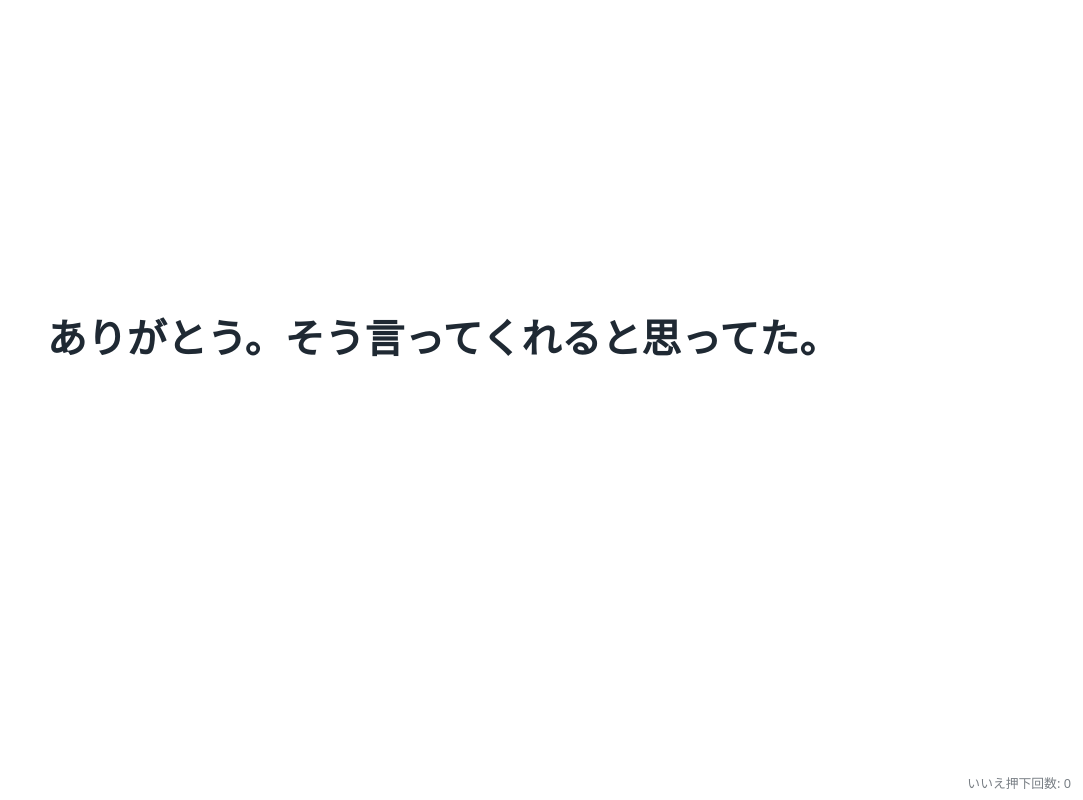
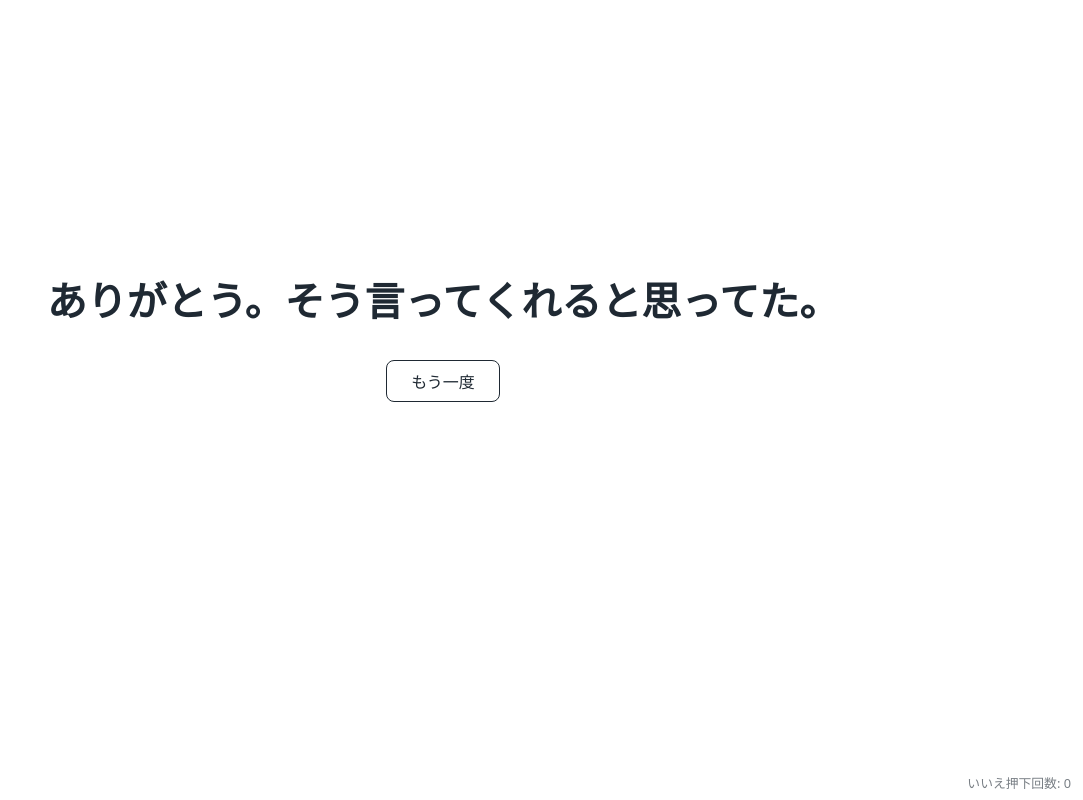
Before and after one commit to yama-shu/please-say-yes, a React (Vite) app: page / in a window 1280 px wide. Both pictures are taken after a click on the button "はい". Shown: the whole page, without its empty margins (197-1280 px from the left). Built offline with nearby package versions, Linux system fonts and the light colour scheme.

Commit message:
feat: 完了画面に「もう一度」を追加 (#19)
useNoCount に resetNoCount を追加し、押下回数を 0 に戻して
asking 状態からやり直せるようにした。デモ・動作確認のしやすさ優先の
最小実装で、見た目は控えめなアウトラインボタン。

```diff
--- a/src/App.css
+++ b/src/App.css
@@ -92,6 +92,25 @@
   text-align: center;
 }
 
+.retry-button {
+  font-family: inherit;
+  font-size: 1rem;
+  padding: 0.5rem 1.5rem;
+  border-radius: 0.5rem;
+  border: 1px solid currentColor;
+  color: inherit;
+  background: transparent;
+  cursor: pointer;
+
+  &:hover {
+    filter: brightness(1.1);
+  }
+  &:focus-visible {
+    outline: 2px solid #2563eb;
+    outline-offset: 2px;
+  }
+}
+
 /* 開発モード限定のデバッグ表示（本番ビルドには含まれない） */
 .debug-count {
   position: fixed;
--- a/src/App.tsx
+++ b/src/App.tsx
@@ -11,11 +11,16 @@ import { calcYesButtonRatio } from './lib/yesButtonSize'
 type Phase = 'asking' | 'completed'
 
 function App() {
-  const { noCount, countNo } = useNoCount()
+  const { noCount, countNo, resetNoCount } = useNoCount()
   const [phase, setPhase] = useState<Phase>('asking')
   const yesRatio = calcYesButtonRatio(noCount, yesButtonGrowth)
 
   const handleYes = () => setPhase('completed')
+
+  const handleRetry = () => {
+    resetNoCount()
+    setPhase('asking')
+  }
 
   return (
     <main className="app">
@@ -25,7 +30,7 @@ function App() {
           <YesNoButtons onYes={handleYes} onNo={countNo} yesRatio={yesRatio} />
         </>
       ) : (
-        <CompleteScreen message={completeText} />
+        <CompleteScreen message={completeText} onRetry={handleRetry} />
       )}
       {import.meta.env.DEV && (
         <p className="debug-count">いいえ押下回数: {noCount}</p>
--- a/src/components/CompleteScreen.tsx
+++ b/src/components/CompleteScreen.tsx
@@ -1,11 +1,15 @@
 type CompleteScreenProps = {
   message: string
+  onRetry: () => void
 }
 
-export function CompleteScreen({ message }: CompleteScreenProps) {
+export function CompleteScreen({ message, onRetry }: CompleteScreenProps) {
   return (
     <section className="complete">
       <h1 className="complete-message">{message}</h1>
+      <button type="button" className="retry-button" onClick={onRetry}>
+        もう一度
+      </button>
     </section>
   )
 }
--- a/src/hooks/useNoCount.ts
+++ b/src/hooks/useNoCount.ts
@@ -12,5 +12,9 @@ export function useNoCount() {
     setNoCount((count) => count + 1)
   }, [])
 
-  return { noCount, countNo }
+  const resetNoCount = useCallback(() => {
+    setNoCount(0)
+  }, [])
+
+  return { noCount, countNo, resetNoCount }
 }
```
